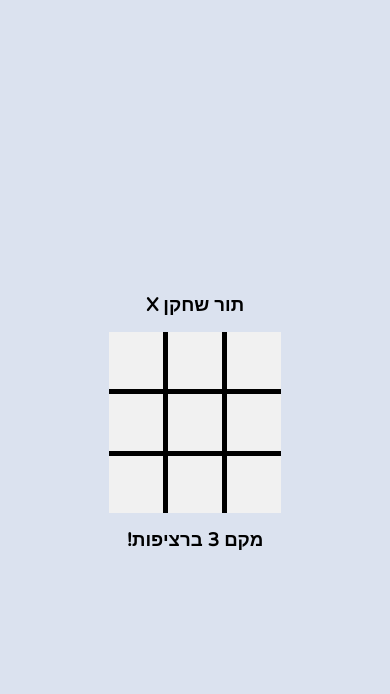
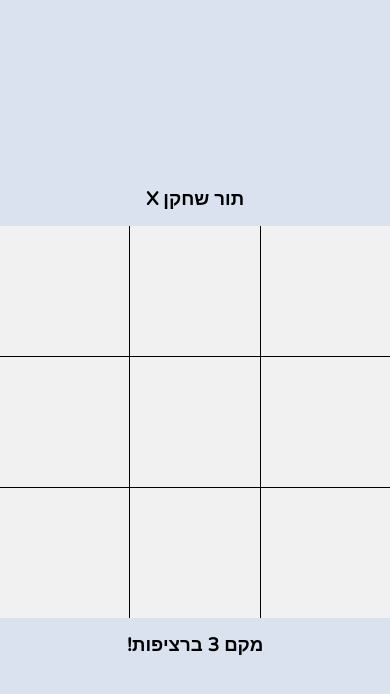
Before and after one commit to yossybio/tic-tac-toe-app, a React (Create React App) app: page /setGrid in a window 390 px wide. Both pictures are taken after a click on the button "3X3". Shown: the top 694 px of the page. Built offline with nearby package versions, Linux system fonts and the light colour scheme.

Commit message:
Complete game board responsiveness

```diff
--- a/public/index.html
+++ b/public/index.html
@@ -1,15 +1,14 @@
 <!DOCTYPE html>
 <html lang="en">
+
 <head>
   <meta charset="utf-8" />
   <link rel="icon" href="%PUBLIC_URL%/favicon.png" />
   <meta name="viewport" content="width=device-width, initial-scale=1" />
   <meta name="theme-color" content="#000000" />
-    <meta
-      name="description"
-      content="Web site created using create-react-app"
-    />
-    <link rel="apple-touch-icon" href="%PUBLIC_URL%/logo192.png" />
+  <meta name="description"
+    content="רוצה לשחק איקס עיגול? שחק משחק זה באופן מקוון בחינם! זה מאוד כיף לשחק כשאתה משועמם. איקס עיגול זה אחד ממשחקי הלוח הפופולריים ביותר" />
+  <link rel="apple-touch-icon" href="%PUBLIC_URL%/favicon.png" />
   <!--
       manifest.json provides metadata used when your web app is installed on a
       user's mobile device or desktop. See https://developers.google.com/web/fundamentals/web-app-manifest/
@@ -26,6 +25,7 @@
     -->
   <title>Tic Tac Toe Game</title>
 </head>
+
 <body>
   <noscript>You need to enable JavaScript to run this app.</noscript>
   <div id="root"></div>
@@ -40,4 +40,5 @@
       To create a production bundle, use `npm run build` or `yarn build`.
     -->
 </body>
+
 </html>
--- a/src/Pages/PlayingGame/WinnerModal.js
+++ b/src/Pages/PlayingGame/WinnerModal.js
@@ -1,5 +1,4 @@
 import React, { memo } from "react";
-// import * as React from "react";
 import styles from "../../assets/modal.module.css";
 import woodImg from "../../assets/WoodBackgroundImg.jpg";
 import Box from "@mui/material/Box";
--- a/src/Pages/PlayingGame/index.js
+++ b/src/Pages/PlayingGame/index.js
@@ -1,5 +1,11 @@
 import React, { useEffect, useState } from "react";
 import styles from "../../assets/PlayingGame.module.css";
+import Grid from '@mui/material/Grid';
+import Table from '@mui/material/Table';
+import TableBody from '@mui/material/TableBody';
+import TableCell from '@mui/material/TableCell';
+import TableContainer from '@mui/material/TableContainer';
+import TableRow from '@mui/material/TableRow';
 import { useSelector, useDispatch } from "react-redux";
 import { useNavigate } from "react-router-dom";
 import Square from "./square.jsx";
@@ -43,9 +49,6 @@ export default function Board() {
       }
     };
     window.addEventListener("popstate", handlePopstate);
-    // return () => {
-    //   window.removeEventListener('popstate', handlePopstate);
-    // };
   }, []);
 
   const savingGameStatusInLocalStorage = () => {
@@ -183,18 +186,23 @@ export default function Board() {
   const buildingBoardGame = () => {
     return gameBoard.map(function (row, index) {
       return (
-        <tr key={row[index].rowIndex}>
+        <TableRow key={row[index].rowIndex}>
           {row.map(function (cell) {
+            const gridDimention = numRows;
             return (
-              <td key={cell.columnIndex}>
+              <TableCell sx={{
+                padding: 0,
+                width: { xs: (100 / gridDimention) + "vw", sm: (100 / gridDimention) + "vw", md: (40 / gridDimention) + "vw" },
+                height: { xs: (100 / gridDimention) + "vw", sm: (100 / gridDimention) + "vw", md: (40 / gridDimention) + "vw" }
+              }} key={cell.columnIndex}>
                 <Square
                   rowIndex={cell.rowIndex}
                   columnIndex={cell.columnIndex}
                 />
-              </td>
+              </TableCell>
             );
           })}
-        </tr>
+        </TableRow>
       );
     });
   };
@@ -215,9 +223,19 @@ export default function Board() {
         <h3 className={styles.text} dir="rtl">{`תור שחקן ${currentTurnPlayer === "X" ? "X" : "O"}`}</h3>
         <WinnerModal open={openWinnerModal} />
         <GameOverModal open={openGameOverModal} />
-        <table className={styles.table}>
-          <tbody>{buildingBoardGame()}</tbody>
-        </table>
+        <Grid container justifyContent="center"
+          alignItems="center" spacing={0}>
+          <Grid item>
+            {/* <TableContainer component={Paper}> */}
+            <TableContainer>
+              <Table className={styles.table}>
+                <TableBody>
+                  {buildingBoardGame()}
+                </TableBody>
+              </Table>
+            </TableContainer>
+          </Grid>
+        </Grid>
         <h3 className={styles.text} dir="rtl">מקם {numRows} ברציפות!</h3>
       </Stack>
     </>
--- a/src/Pages/PlayingGame/square.jsx
+++ b/src/Pages/PlayingGame/square.jsx
@@ -11,7 +11,6 @@ export default memo(function Square({ rowIndex, columnIndex }) {
   const { isGameStarted, arrayBoard, currentTurnPlayer, isIdleStatus } =
     useSelector((state) => state.gameData.gameStatus);
   const dispatch = useDispatch();
-  const tdElementSize = (40 / arrayBoard[0].length) + "vw";
 
   const clickHandler = () => {
     if (!isGameStarted) {
@@ -28,7 +27,6 @@ export default memo(function Square({ rowIndex, columnIndex }) {
   return (
     <button
       className={`${styles.boardButton} ${arrayBoard[rowIndex][columnIndex].value === "X" ? styles.redButton : ""} ${styles.button}`}
-      style={{ width: tdElementSize, height: tdElementSize }}
       onClick={clickHandler}
       disabled={
         arrayBoard[rowIndex][columnIndex].value !== null || isIdleStatus
--- a/src/assets/PlayingGame.module.css
+++ b/src/assets/PlayingGame.module.css
@@ -1,4 +1,3 @@
-
 .background {
   background-color: #DBE2EF;
   width: 100vw;
@@ -6,9 +5,12 @@
 }
 
 .boardButton {
+  background-color: #F1F1F1;
+  border: 0;
+  height: 100%;
+  padding: 5px;
   text-align: center;
-  border: 0;
-  background-color: #F1F1F1;
+  width: 100%;
 }
 
 .button:hover {
@@ -17,10 +19,9 @@
 
 button:disabled {
   font-family: Arial;
-  font-size: 10vw;
+  font-size: 4vw;
   color: black;
   font-weight: bold;
-  padding: inherit;
 }
 
 .redButton:disabled {
@@ -34,7 +35,7 @@ button:disabled {
 }
 
 .table td {
-  border: 5px solid black;
+  border: 1px solid black;
 }
 
 .table tr:first-child td {
--- a/src/index.js
+++ b/src/index.js
@@ -3,7 +3,6 @@ import ReactDOM from "react-dom/client";
 import App from "./App";
 import store from "./Redux/store";
 import { Provider } from "react-redux";
-// import favicon from "./assets/favicon.png";
 
 const root = ReactDOM.createRoot(document.getElementById("root"));
 root.render(
```
Also changed, not shown: public/logo192.png (deleted). Lines whose indentation alone changed are shown as unchanged.
